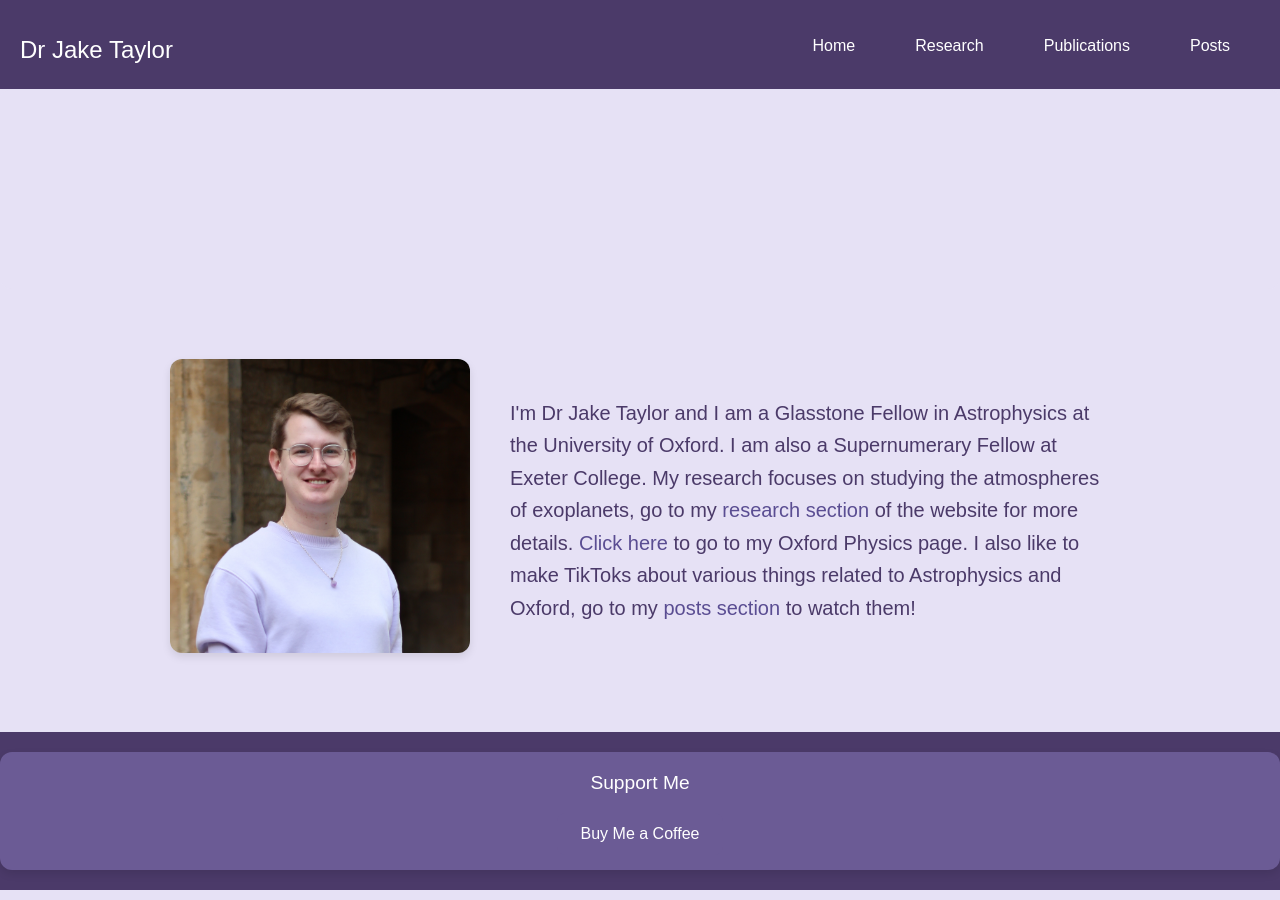
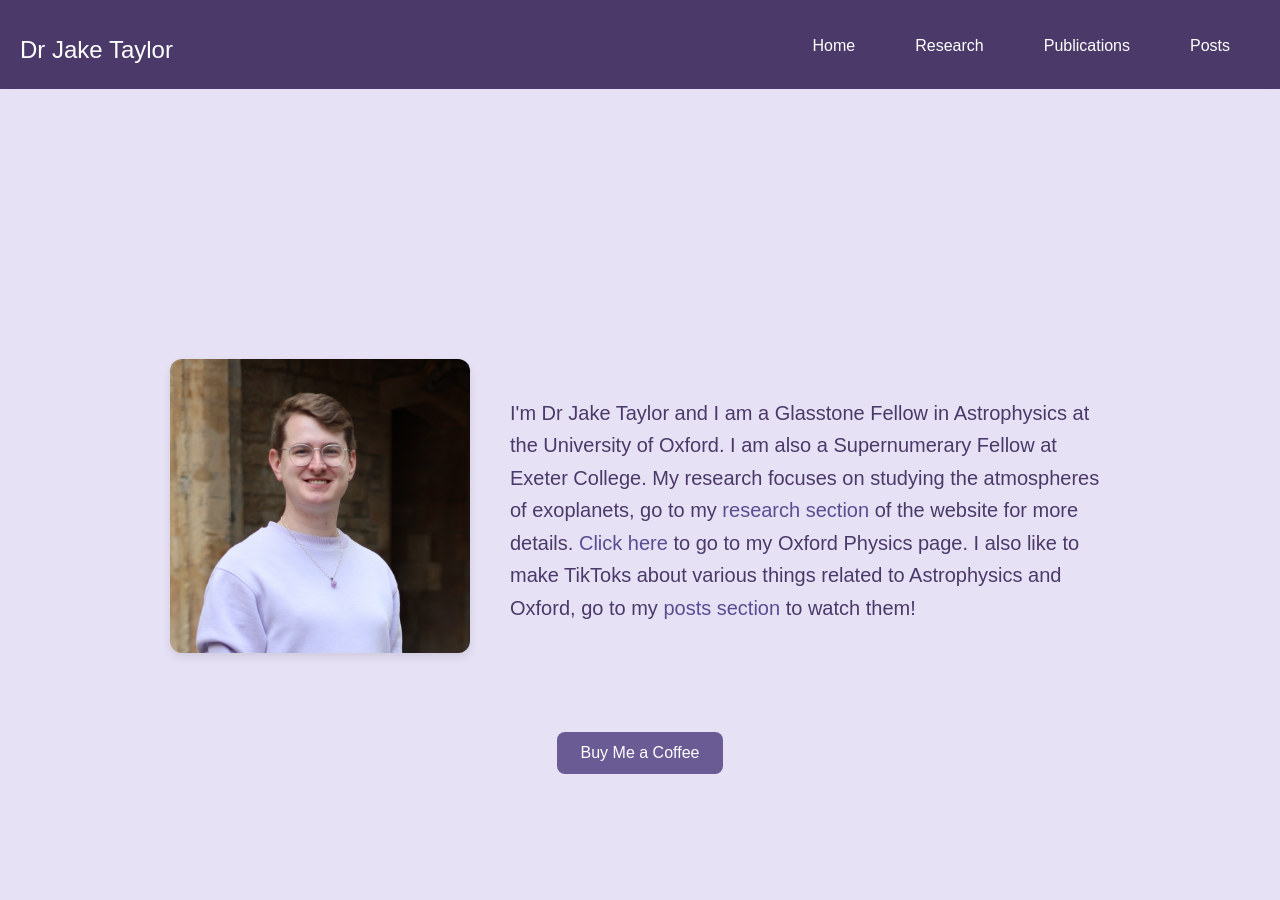
Before and after one commit to astrojaket/astrojaket.github.io, a Jekyll site: the page built from index.html, in a window 1280 px wide. Built offline with Jekyll 4.4.1, drawn with Linux system fonts in a browser that asks for light colours.

Commit message:
updated layout

```diff
--- a/_layouts/default.html
+++ b/_layouts/default.html
@@ -30,11 +30,7 @@
   </main>
 
   <!-- Buy Me a Coffee Modal Popup -->
-  <footer>
-    <div class="support-widget-container">
-      <h3>Support Me</h3>
-      <button id="bmc-popup-btn" class="donate-button">Buy Me a Coffee</button>
-    </div>
+  <!-- The footer with the Buy Me a Coffee link is now removed, only the popup remains -->
 
   <!-- Modal for Buy Me a Coffee -->
   <div id="bmc-modal" class="modal">
@@ -43,7 +39,9 @@
       <script src="https://cdnjs.buymeacoffee.com/1.0.0/widget.prod.min.js" data-name="BMC-Widget" data-cfasync="false" data-id="astrojake" data-description="Support me on Buy me a coffee!" data-message="Thank you for your support!" data-color="#6b5b95" data-position="Right" data-x_margin="18" data-y_margin="18"></script>
     </div>
   </div>
-  </footer>
+
+  <!-- Button to trigger the Buy Me a Coffee Popup -->
+  <button id="bmc-popup-btn" class="donate-button">Buy Me a Coffee</button>
 </body>
 </html>
 
@@ -125,28 +123,7 @@
     }
   }
 
-  /* Styling for the footer and Buy Me a Coffee widget */
-  footer {
-    background-color: #4b3a69;
-    padding: 20px 0;
-    text-align: center;
-    margin-top: 40px;
-  }
-
-  .support-widget-container {
-    background-color: #6b5b95;
-    border-radius: 12px;
-    padding: 15px;
-    box-shadow: 0 4px 8px rgba(0, 0, 0, 0.1);
-  }
-
-  .support-widget-container h3 {
-    color: white;
-    margin-bottom: 15px;
-    font-size: 1.2rem;
-  }
-
-  /* Styling for the donate button */
+  /* Styling for the Donate Button */
   .donate-button {
     background-color: #6b5b95;
     color: #fff;
@@ -156,6 +133,8 @@
     border-radius: 8px;
     cursor: pointer;
     transition: background-color 0.3s;
+    margin: 20px auto;
+    display: block;
   }
 
   .donate-button:hover {
```
Lines whose indentation alone changed are shown as unchanged.
